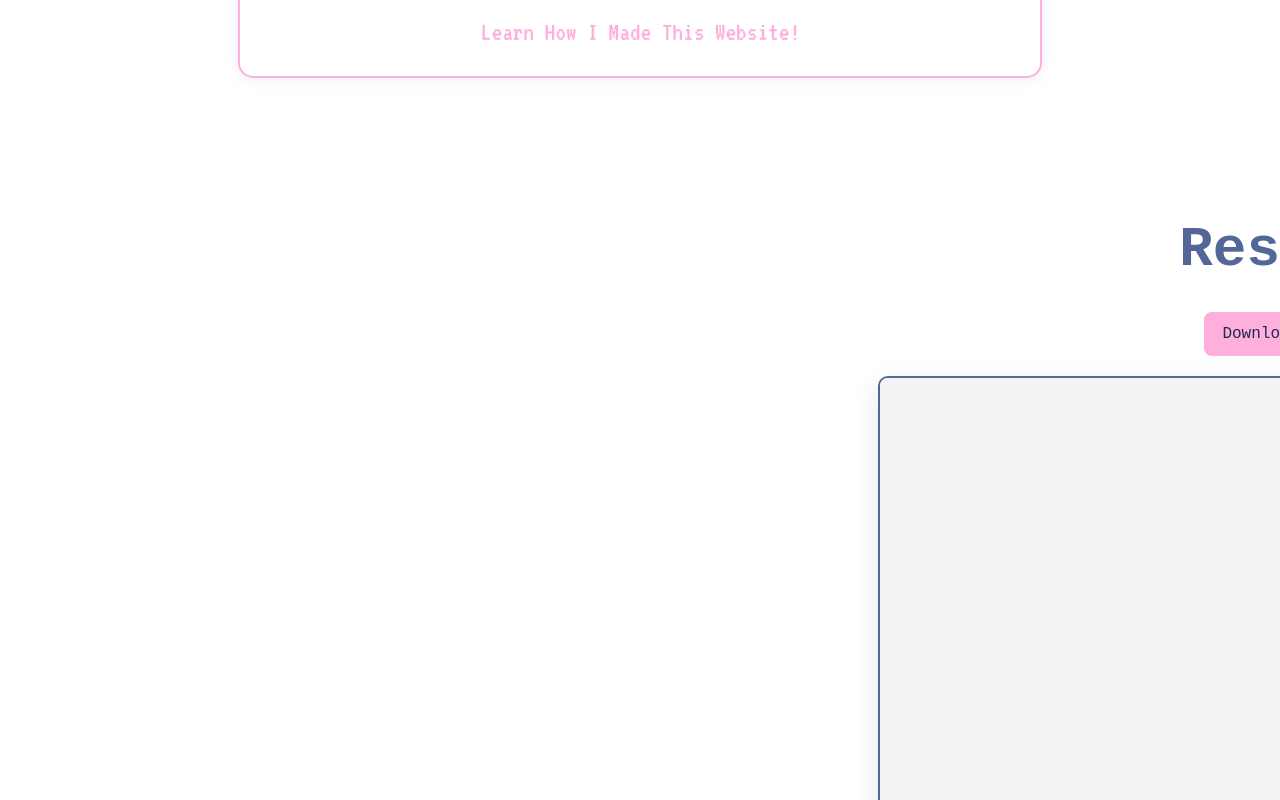
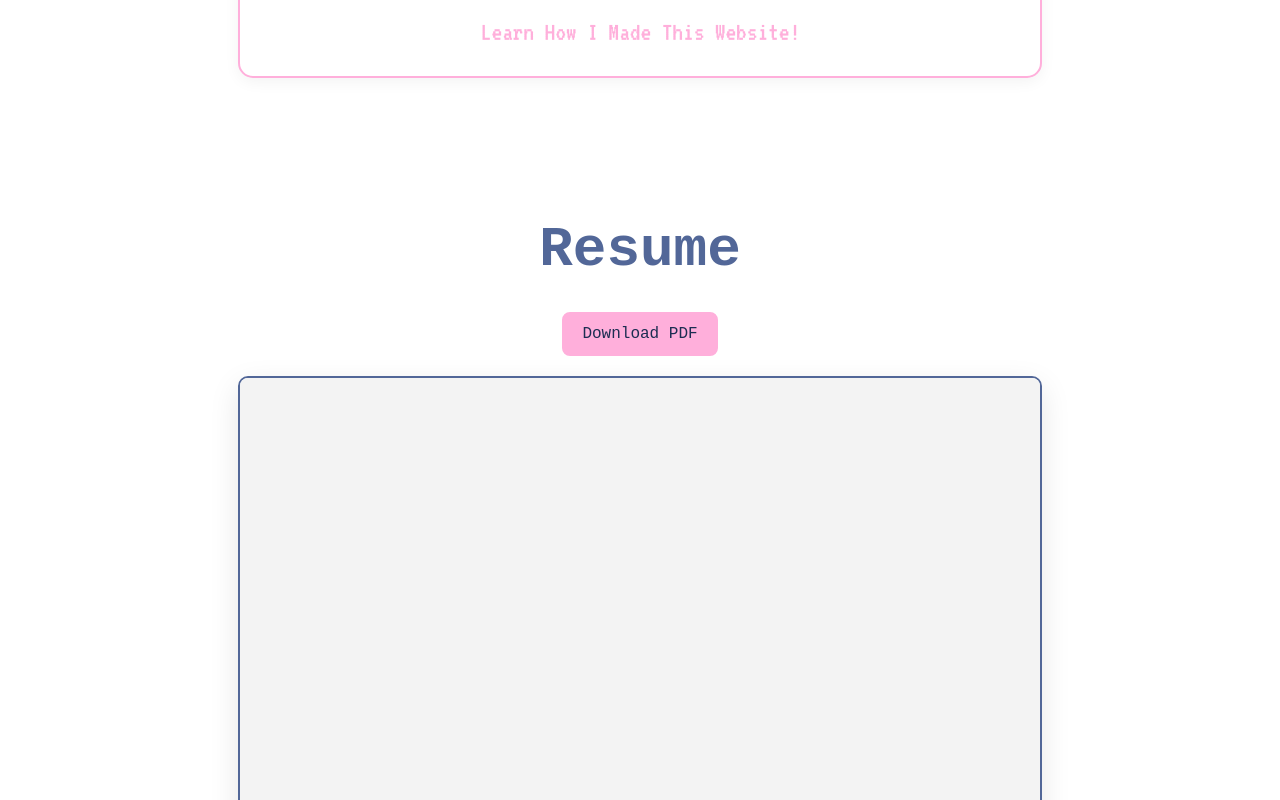
Before and after one commit to alynguyxn/alyssa-portfolio, a React (Vite) app: page / in a window 1280 px wide. Shown: the part 2260-3060 px from the top of the page. Built offline with nearby package versions, Linux system fonts and the light colour scheme; a web font is replaced by a local one.

Commit message:
formatting resume section

```diff
--- a/src/index.css
+++ b/src/index.css
@@ -1098,25 +1098,22 @@ button:focus-visible {
   background-color: #FFFFFF !important;
   min-height: 100vh;
 
-  /* --- THE CENTERING ANCHOR --- */
-  width: 100vw !important;
-  position: relative;
-  left: 50%;
-  right: 50%;
-  margin-left: -50vw !important;
-  margin-right: -50vw !important;
-  /* ---------------------------- */
+  /* 1. Reset the width logic to be safe and simple */
+  width: 100% !important;
+  max-width: none !important; /* This kills the 1000px limit from your global section style */
+  margin: 0 !important;
 
-  max-width: none !important;
-  padding: 40px 0 100px 0 !important; /* Fixed padding for spacing */
+  /* 2. Standard centering */
   display: flex;
   flex-direction: column;
   align-items: center;
   justify-content: flex-start;
+
+  /* 3. Padding and scroll offset */
+  padding: 40px 0 100px 0 !important;
+  scroll-margin-top: 70px;
   box-sizing: border-box;
-
-  /* LANDING POSITION: Accounts for Navbar height */
-  scroll-margin-top: 70px;
+  position: relative;
 }
 
 #resume h2 {
@@ -1131,20 +1128,21 @@ button:focus-visible {
 
 .resume-download {
   margin-bottom: 20px;
+  width: 100%;
+  display: flex;
+  justify-content: center;
 }
 
 .download-btn {
   background-color: #ffafdb;
   color: #1D2D52;
-  /* Smaller button dimensions */
-  padding: 8px 16px;
+  padding: 8px 18px;
   border-radius: 8px;
   font-family: 'Dotemp', monospace;
   text-decoration: none;
   font-size: 1rem;
   transition: transform 0.2s ease, background-color 0.2s ease;
   border: 2px solid #ffafdb;
-  display: inline-block;
 }
 
 .download-btn:hover {
@@ -1156,7 +1154,7 @@ button:focus-visible {
 .resume-viewer {
   width: 800px;
   max-width: 90%;
-  height: 800px; /* Explicit height so it doesn't collapse */
+  height: 800px;
   border: 2px solid #526798;
   border-radius: 10px;
   overflow: hidden;
```
